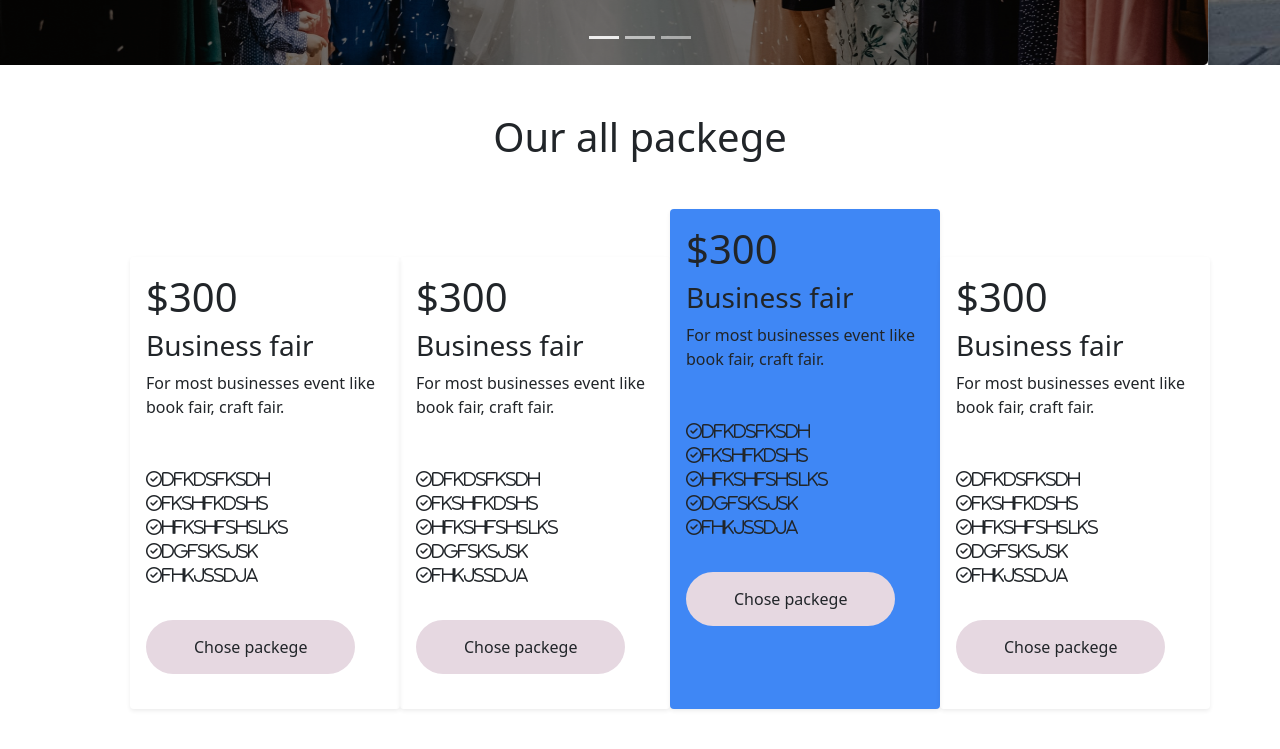
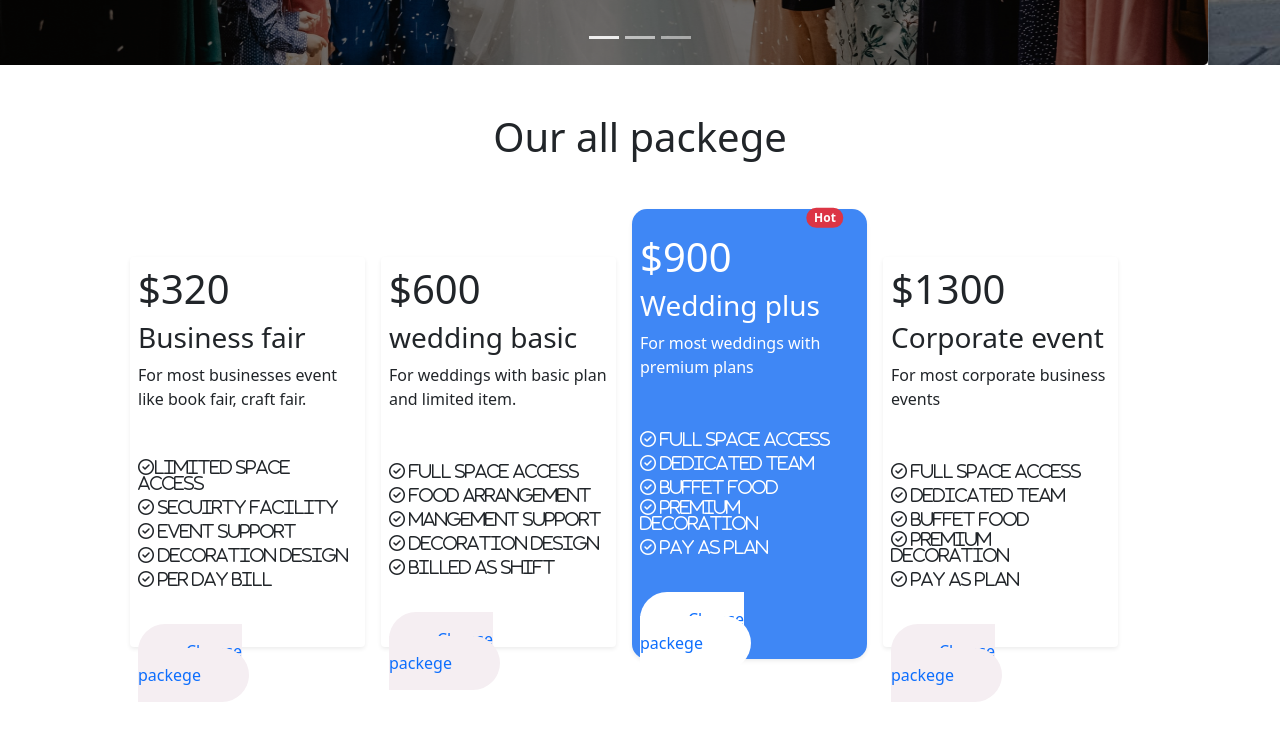
Before and after one commit to alaminhossainjibon/convention-center, a plain HTML site: page index.html in a window 1280 px wide. Shown: the part 593-1342 px from the top of the page. After the commit the page ends 1300 px from the top, so only its background shows below. Drawn offline with Linux system fonts and the light colour scheme.

Commit message:
all card commit

```diff
--- a/css-style/style.css
+++ b/css-style/style.css
@@ -8,8 +8,11 @@ body{
     text-decoration: none;
     background-color: #ffffff;
 }
-.packege-color{
-    background-color: #e6d8e1;
+.packege-color-button{
+    background-color: #f5eef2;
+    width: 207px;
+    height: 45px;
+    text-decoration: none;
 }
 /* .card-color{
  background-color: #F5F4FA;
@@ -18,4 +21,15 @@ body{
 .card-bacground{
     background-color: #3F87F5;
     height: 500px;
+    border-radius: 15px;
 }
+.hot-button{
+    background-color: #3F87F5;
+    margin-left: 160px;
+}
+.hot-packege-color-button{
+    background-color: #ffffff;
+    width: 207px;
+    height: 45px;
+    text-decoration: none;
+}
--- a/index.html
+++ b/index.html
@@ -114,62 +114,71 @@
         <!-- package section -->
         <section class="container">
             <h1 class="text-center my-5">Our all packege</h1>
-            <div class="row ms-5">
-                <div class="col-3 mt-5 shadow-sm p-3 mb-5 rounded card-color">
-                    <h1>$300</h1>
+            <div class="row ms-5 gap-3">
+                <div class="col-3 col-md-2 col-lg-4 col-12 mt-5 shadow-sm p-2 mb-5 rounded card-color"
+                    style="width: 235px; height: 390px;">
+                    <h1>$320</h1>
                     <h3>Business fair</h3>
                     <p>For most businesses event
                         like book fair, craft fair.</p>
                     <div class="my-5">
-                        <i class="far fa-check-circle">dfkdsfksdh</i><br>
-                        <i class="far fa-check-circle">fkshfkdshs</i><br>
-                        <i class="far fa-check-circle">hfkshfshslks</i><br>
-                        <i class="far fa-check-circle">dgfsksjsk</i><br>
-                        <i class="far fa-check-circle">fhkjssdja</i>
+                        <i class="far fa-check-circle">limited space access</i><br>
+                        <i class="far fa-check-circle"> Secuirty facility</i><br>
+                        <i class="far fa-check-circle"> event support</i><br>
+                        <i class="far fa-check-circle"> Decoration design</i><br>
+                        <i class="far fa-check-circle"> Per day bill</i>
                     </div>
-                    <span class="packege-color rounded-pill py-3 px-5">Chose packege</span>
+                    <a class="packege-color-button rounded-pill py-3 px-5" href="#">Choose packege</a>
                 </div>
-                <div class="col-3 mt-5 shadow-sm p-3 mb-5 rounded card-color">
-                    <h1>$300</h1>
-                    <h3>Business fair</h3>
-                    <p>For most businesses event
-                        like book fair, craft fair.</p>
+                <div class="col-3 col-md-2 col-lg-4 col-12 mt-5 shadow-sm p-2 mb-5 rounded card-color"
+                    style="width: 235px; height: 390px;">
+                    <h1>$600</h1>
+                    <h3>wedding basic</h3>
+                    <p>For weddings with basic plan
+                        and limited item.</p>
                     <div class="my-5">
-                        <i class="far fa-check-circle">dfkdsfksdh</i><br>
-                        <i class="far fa-check-circle">fkshfkdshs</i><br>
-                        <i class="far fa-check-circle">hfkshfshslks</i><br>
-                        <i class="far fa-check-circle">dgfsksjsk</i><br>
-                        <i class="far fa-check-circle">fhkjssdja</i>
+                        <i class="far fa-check-circle"> Full space access</i><br>
+                        <i class="far fa-check-circle"> Food arrangement</i><br>
+                        <i class="far fa-check-circle"> mangement support</i><br>
+                        <i class="far fa-check-circle"> Decoration design</i><br>
+                        <i class="far fa-check-circle"> Billed as shift</i>
                     </div>
-                    <span class="packege-color rounded-pill py-3 px-5">Chose packege</span>
+                    <a class="packege-color-button rounded-pill py-3 px-5" href="#">Choose packege</a>
                 </div>
-                <div class="col-3 shadow-sm p-3 mb-5 rounded card-bacground">
-                    <h1>$300</h1>
-                    <h3>Business fair</h3>
-                    <p>For most businesses event
-                        like book fair, craft fair.</p>
+                <div class="col-3 col-md-2 col-lg-4 col-12 shadow-sm p-2 mb-5 card-bacground"
+                    style="width: 235px; height: 450px;">
+                    <button type="button" class="btn hot-button position-absolute">
+                        <span class="position-absolute top-0 start-100 translate-middle badge rounded-pill bg-danger">
+                            Hot
+                            <span class="visually-hidden">unread messages</span>
+                        </span>
+                    </button>
+                    <h1 class="mt-3 text-white">$900</h1>
+                    <h3 class="text-white">Wedding plus</h3>
+                    <p class="text-white">For most weddings with premium plans</p>
+                    <div class="my-5 text-white">
+                        <i class="far fa-check-circle"> Full space access</i><br>
+                        <i class="far fa-check-circle"> Dedicated team</i><br>
+                        <i class="far fa-check-circle"> Buffet food</i><br>
+                        <i class="far fa-check-circle"> premium Decoration</i><br>
+                        <i class="far fa-check-circle"> pay as plan</i>
+                    </div>
+                    <a class="hot-packege-color-button rounded-pill py-3 px-5" href="#">Choose packege</a>
+                </div>
+                <div class="col-3 col-md-2 col-lg-4 col-12 mt-5 shadow-sm p-2 mb-5 rounded card-color"
+                    style="width: 235px; height: 390px;">
+                    <h1>$1300</h1>
+                    <h3>Corporate event</h3>
+                    <p>For most corporate business
+                        events</p>
                     <div class="my-5">
-                        <i class="far fa-check-circle">dfkdsfksdh</i><br>
-                        <i class="far fa-check-circle">fkshfkdshs</i><br>
-                        <i class="far fa-check-circle">hfkshfshslks</i><br>
-                        <i class="far fa-check-circle">dgfsksjsk</i><br>
-                        <i class="far fa-check-circle">fhkjssdja</i>
+                        <i class="far fa-check-circle"> Full space access</i><br>
+                        <i class="far fa-check-circle"> Dedicated team</i><br>
+                        <i class="far fa-check-circle"> Buffet food</i><br>
+                        <i class="far fa-check-circle"> premium Decoration</i><br>
+                        <i class="far fa-check-circle"> pay as plan</i>
                     </div>
-                    <span class="packege-color rounded-pill py-3 px-5">Chose packege</span>
-                </div>
-                <div class="col-3 mt-5 shadow-sm p-3 mb-5 rounded card-color">
-                    <h1>$300</h1>
-                    <h3>Business fair</h3>
-                    <p>For most businesses event
-                        like book fair, craft fair.</p>
-                    <div class="my-5">
-                        <i class="far fa-check-circle">dfkdsfksdh</i><br>
-                        <i class="far fa-check-circle">fkshfkdshs</i><br>
-                        <i class="far fa-check-circle">hfkshfshslks</i><br>
-                        <i class="far fa-check-circle">dgfsksjsk</i><br>
-                        <i class="far fa-check-circle">fhkjssdja</i>
-                    </div>
-                    <span class="packege-color rounded-pill py-3 px-5">Chose packege</span>
+                    <a class="packege-color-button rounded-pill py-3 px-5" href="#">Choose packege</a>
                 </div>
             </div>
         </section>
```
